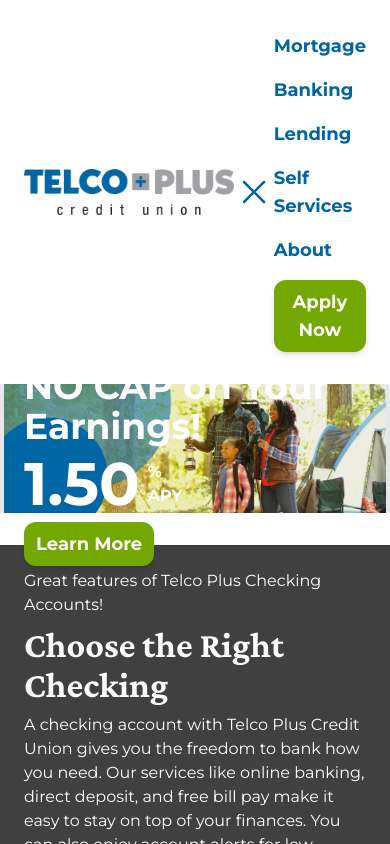
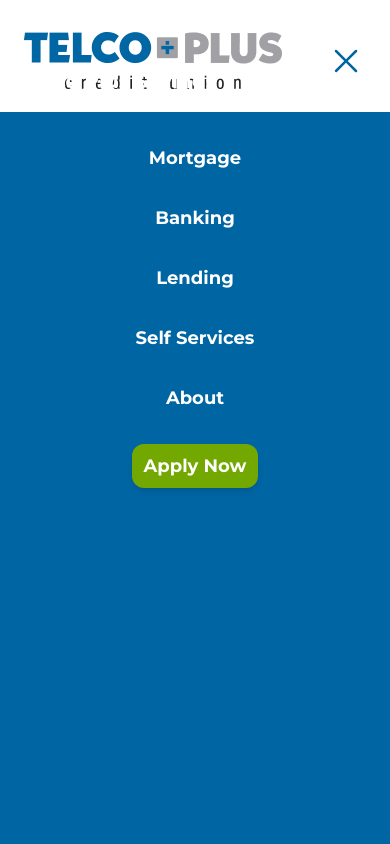
Before and after one commit to Dillonzellis/Telco-Next, a Next.js app: page / in a window 390 px wide. Both pictures are taken after a click on the button "Toggle Navigation Menu". Shown: the top 844 px of the page. Built offline with nearby package versions, Linux system fonts and the light colour scheme.

Commit message:
rough responsive primary nav menu

```diff
--- a/src/app/components/header/DesktopNav.tsx
+++ b/src/app/components/header/DesktopNav.tsx
@@ -7,7 +7,12 @@
 
 function DesktopNav() {
   const navItemsList = navItems.map((obj, index) => (
-    <NavItem key={index} itemName={obj.itemName} linkHref={obj.linkHref} />
+    <NavItem
+      key={index}
+      className="text-brandingBlue-400"
+      itemName={obj.itemName}
+      linkHref={obj.linkHref}
+    />
   ));
   return (
     <>
--- a/src/app/components/header/MobileNav.tsx
+++ b/src/app/components/header/MobileNav.tsx
@@ -18,7 +18,12 @@
   }
 
   const navItemsList = navItems.map((obj, index) => (
-    <NavItem key={index} itemName={obj.itemName} linkHref={obj.linkHref} />
+    <NavItem
+      key={index}
+      className="text-white"
+      itemName={obj.itemName}
+      linkHref={obj.linkHref}
+    />
   ));
 
   return (
@@ -27,11 +32,16 @@
     //     isOpen ? "flex-col" : ""
     //   }`}
     // >
-    <div className={`flex items-center justify-between py-4 md:hidden`}>
+    <div
+      className={`flex items-center justify-between py-4 md:hidden`}
+    >
       <Link href="/">
         <Image className="" src={logo} alt="telcoplus logo" />
       </Link>
-      <button aria-label="Toggle Navigation Menu" onClick={toggleMenu}>
+      <button
+        aria-label="Toggle Navigation Menu"
+        onClick={toggleMenu}
+      >
         {isOpen ? (
           <XMarkIcon className="h-10 w-10 text-brandingBlue-400" />
         ) : (
@@ -39,7 +49,7 @@
         )}
       </button>
       <ul
-        className={`flex-1 flex-col justify-around gap-y-4 lg:flex-row ${
+        className={`fixed top-28 right-0 z-10 h-screen w-full flex-col items-center gap-y-8 bg-brandingBlue-400 pt-8 ${
           isOpen ? "flex" : "hidden"
         }`}
       >
--- a/src/app/components/header/NavBar.tsx
+++ b/src/app/components/header/NavBar.tsx
@@ -7,8 +7,8 @@
   return (
     <nav>
       <Container>
+        <MobileNav />
         <DesktopNav />
-        <MobileNav />
       </Container>
     </nav>
   );
--- a/src/app/components/header/NavItem.tsx
+++ b/src/app/components/header/NavItem.tsx
@@ -1,17 +1,17 @@
-"use client";
-
 import Link from "next/link";
 
 function NavItem({
   itemName,
   linkHref,
+  className,
 }: {
   itemName: string;
   linkHref: string;
+  className?: string;
 }) {
   return (
     <>
-      <li className="text-lg font-bold text-brandingBlue-400">
+      <li className={`text-lg font-bold ${className}`}>
         <Link href={linkHref}>{itemName}</Link>
       </li>
     </>
```
